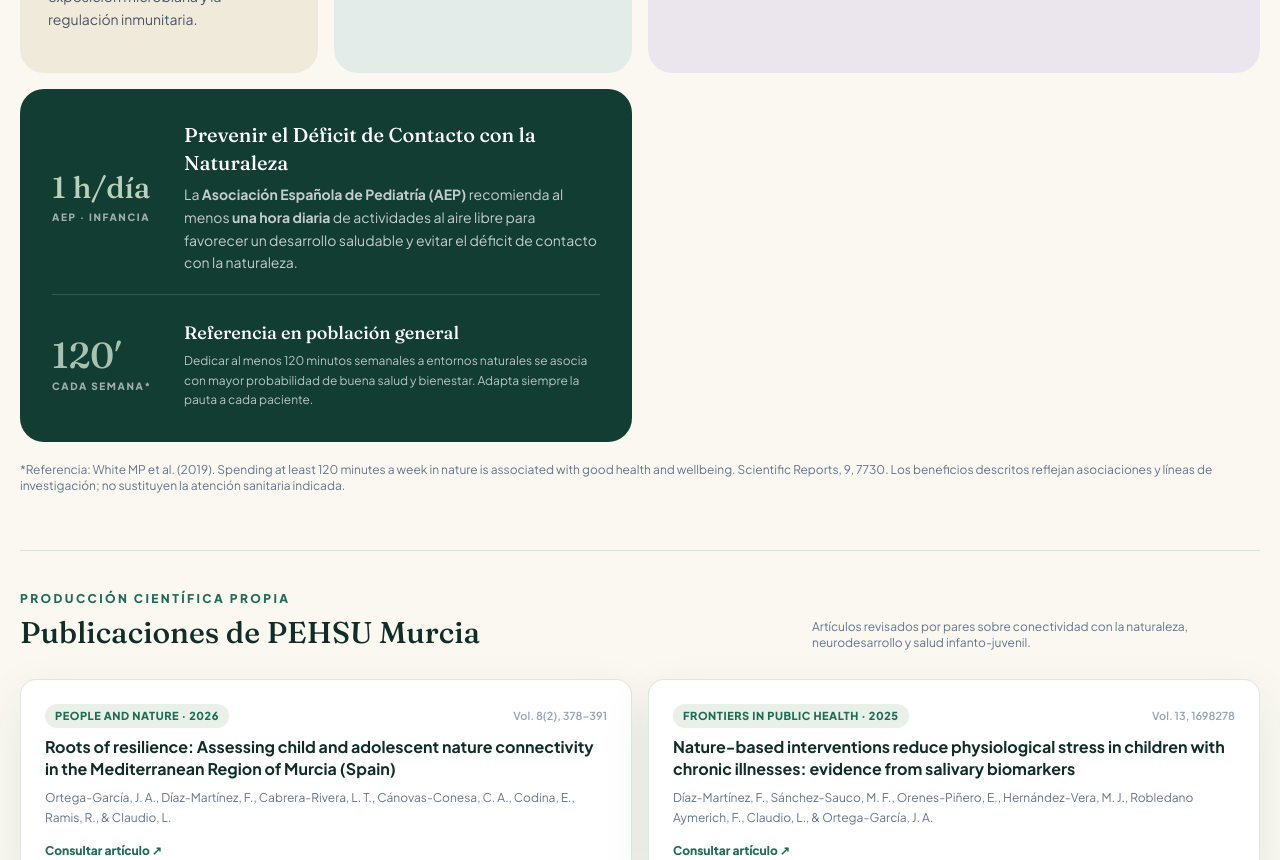
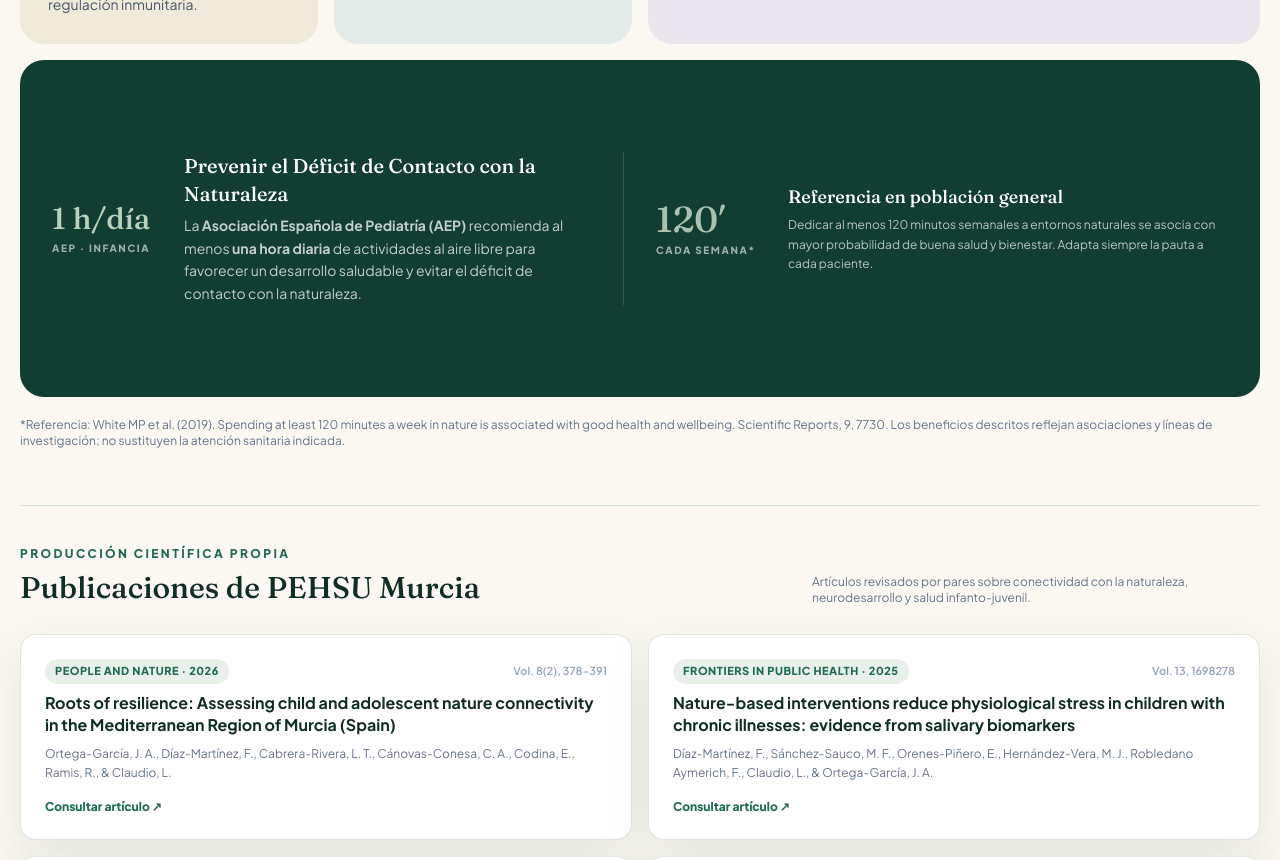
Before and after one commit to Frandiaz7/RecetaNaturaleza, a plain HTML site: page index.html in a window 1280 px wide. Shown: the part 1910-2770 px from the top of the page. Drawn offline with nearby package versions, Linux system fonts and the light colour scheme.

Commit message:
Update index.html

```diff
--- a/index.html
+++ b/index.html
@@ -136,8 +136,8 @@ tailwind.config = {
           <span class="text-xs bg-white/80 px-3 py-2 rounded-full font-bold">Rehabilitación</span>
         </div>
       </article>
-      <article class="md:col-span-2 rounded-3xl bg-forest-900 text-white p-7 md:p-8 nature-card flex flex-col justify-between gap-6">
-  <div class="flex flex-col sm:flex-row sm:items-center gap-5 pb-5 border-b border-white/15">
+     <article class="md:col-span-4 rounded-3xl bg-forest-900 text-white p-7 md:p-8 nature-card grid md:grid-cols-2 gap-8 items-center">
+        <div class="flex flex-col sm:flex-row sm:items-center gap-5 pb-6 border-b border-white/15 md:pb-0 md:border-b-0 md:border-r md:pr-8">
           <div class="shrink-0 sm:w-28">
             <div class="display text-3xl whitespace-nowrap text-sage-300">1 h/día</div>
             <div class="text-[10px] uppercase tracking-[.16em] font-extrabold text-white/60 mt-1">AEP · Infancia</div>
```
Lines whose indentation alone changed are shown as unchanged.
